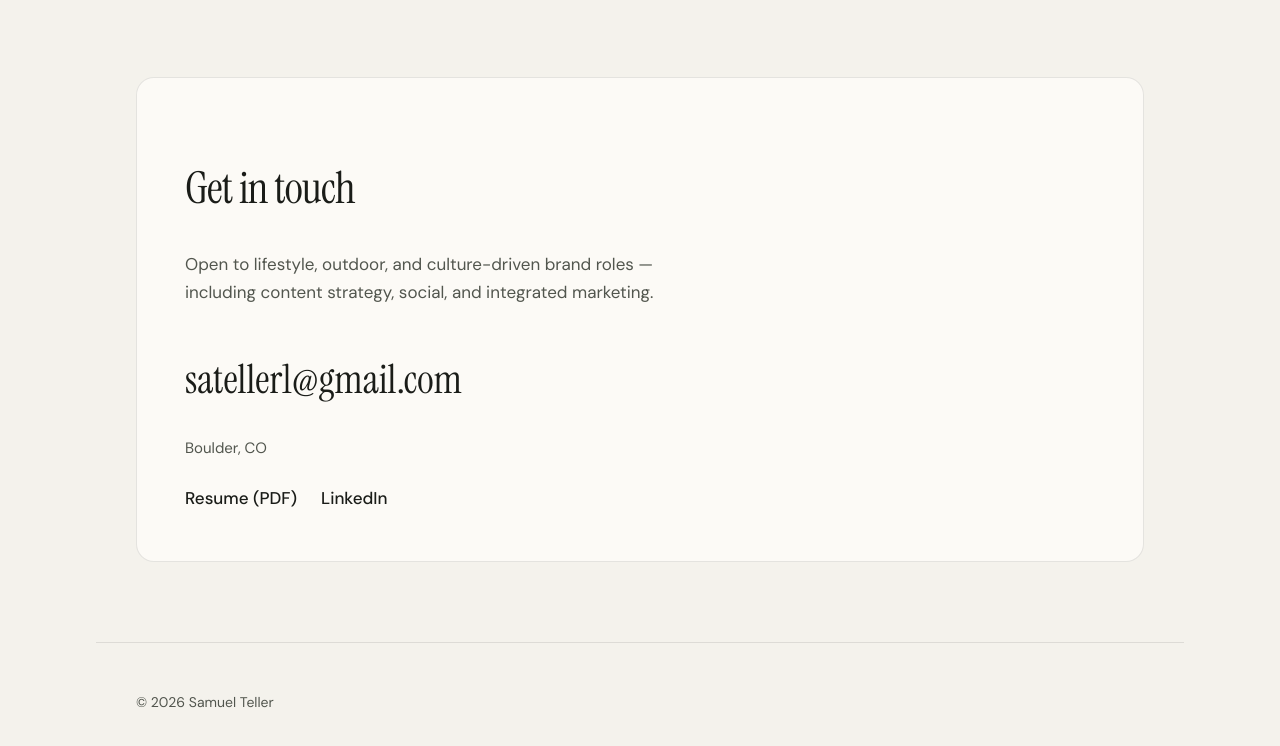
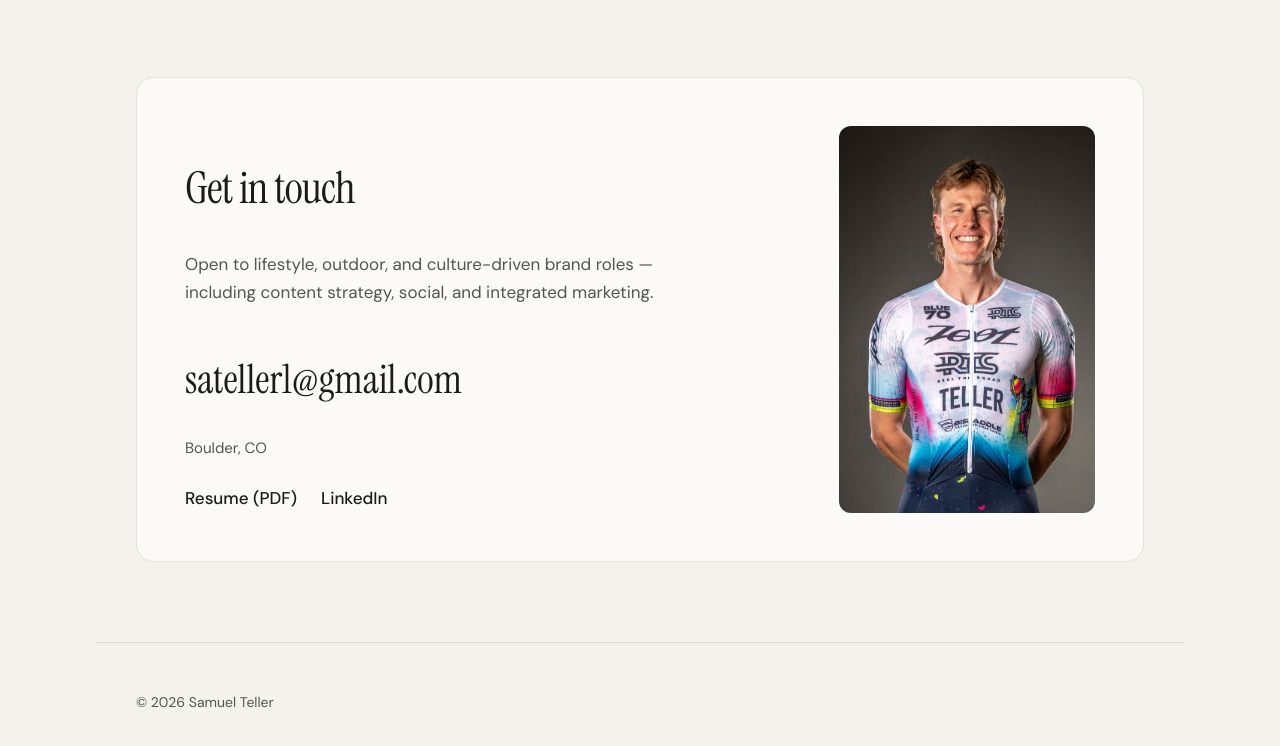
Before and after one commit to sateller1/portfolio, a plain HTML site: page index.html in a window 1280 px wide. Shown: the part 5957-6703 px from the top of the page. Drawn offline with Linux system fonts and the light colour scheme.

Commit message:
Add headshot to contact section.
Two-column layout with photo on the right for desktop viewports.

Co-authored-by: Cursor <cursoragent@cursor.com>

```diff
--- a/css/styles.css
+++ b/css/styles.css
@@ -765,15 +765,51 @@ main {
 }
 
 .contact-inner {
+  display: grid;
+  gap: var(--space-lg);
+  align-items: center;
   padding: var(--space-lg);
   border-radius: calc(var(--radius) * 1.5);
   background: var(--bg-elevated);
   border: 1px solid var(--border);
+  overflow: hidden;
 }
 
-.contact-inner p {
+@media (min-width: 720px) {
+  .contact-inner {
+    grid-template-columns: 1fr minmax(12rem, 16rem);
+  }
+}
+
+.contact-content p {
   color: var(--text-muted);
   max-width: 42ch;
+}
+
+.contact-photo {
+  margin: 0;
+  border-radius: var(--radius);
+  overflow: hidden;
+  aspect-ratio: 3 / 4;
+  max-height: 22rem;
+  justify-self: center;
+  width: 100%;
+}
+
+@media (min-width: 720px) {
+  .contact-photo {
+    max-height: none;
+    height: 100%;
+    min-height: 18rem;
+    justify-self: end;
+  }
+}
+
+.contact-photo img {
+  width: 100%;
+  height: 100%;
+  object-fit: cover;
+  object-position: center top;
 }
 
 .contact-email {
--- a/index.html
+++ b/index.html
@@ -546,7 +546,8 @@
 
       <section id="contact" class="section contact">
         <div class="contact-inner reveal">
-          <h2>Get in touch</h2>
+          <div class="contact-content">
+            <h2>Get in touch</h2>
           <p>
             Open to lifestyle, outdoor, and culture-driven brand roles — including
             content strategy, social, and integrated marketing.
@@ -573,6 +574,16 @@
               >
             </li>
           </ul>
+          </div>
+          <figure class="contact-photo">
+            <img
+              src="assets/sam-teller.jpg"
+              alt="Samuel Teller"
+              width="480"
+              height="640"
+              loading="lazy"
+            />
+          </figure>
         </div>
       </section>
     </main>
```
Also changed, not shown: assets/sam-teller.jpg (added).
